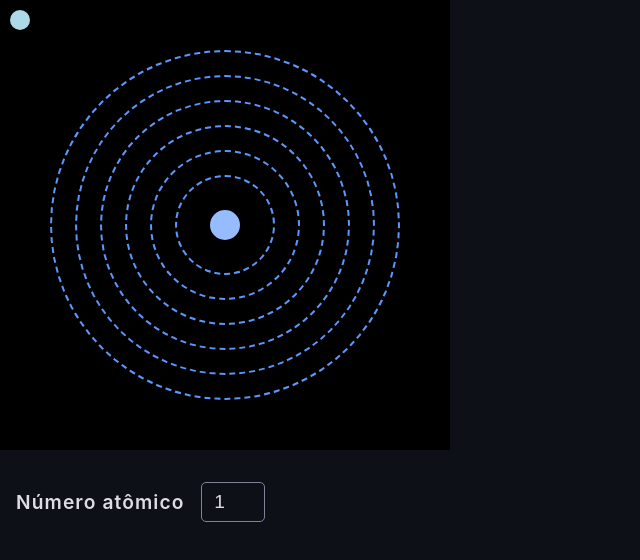
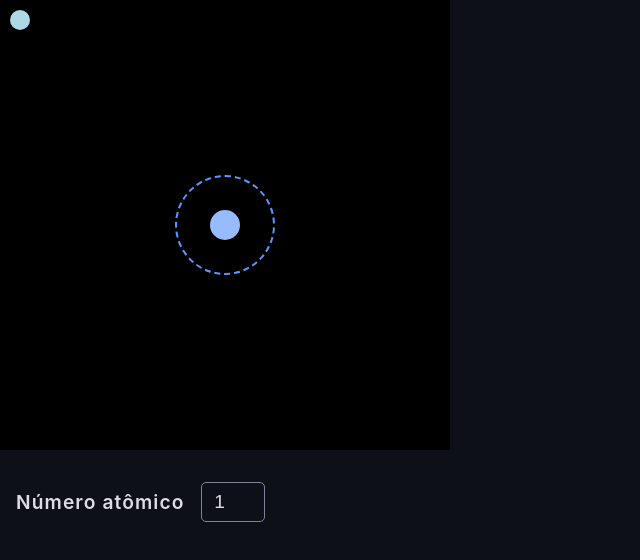
Before and after one commit to M4rcusVinicius/Atom, a Next.js app: page / in a window 1280 px wide. Shown: the top 560 px of the page, without its empty margins (0-640 px from the left). Built offline with nearby package versions, Linux system fonts and the light colour scheme.

Commit message:
Dynamic orbts

```diff
--- a/components/Atom/index.js
+++ b/components/Atom/index.js
@@ -7,25 +7,25 @@ const Atom = ({ number }) => {
 
   const [electrons, setElectrons] = React.useState([])
 
-  const layers = {
-    L: { size: 100 },
-    M: { size: 150 },
-    N: { size: 200 },
-    O: { size: 250 },
-    P: { size: 300 },
-    Q: { size: 350 },
-  };
+  const layers = [
+    { size: 100 },
+    { size: 150 },
+    { size: 200 },
+    { size: 250 },
+    { size: 300 },
+    { size: 350 },
+  ];
 
   React.useEffect(() => {
     const dist = distribution(number)
 
-    console.log("")
+    console.log(" ")
     console.log("Distribution:", dist.distribution)
     console.log("layersNum:", dist.layersNum)
 
     const electronsMap = dist.layersNum.map((num, index) => {
       if (Number(num) > 0) {
-        const size = Object.values(layers)[index].size
+        const size = layers[index].size
         return (
           { number: num, size: size }
       )}
@@ -46,9 +46,13 @@ const Atom = ({ number }) => {
   return (
     <S.Wrapper>
       <S.Center />
-      {Object.values(layers).map((layer, index) => (
-        <S.Circuit size={layer.size} key={"Layer " + index} />
-      ))}
+      {electrons.map((electron, index) => {
+        if (!electron) { return false }
+        const size = layers[index].size
+        return (
+          <S.Circuit size={size} key={"Layer " + index} />
+        )
+      })}
       <S.Circle top="10px" left="10px" />
     </S.Wrapper>
   );
```
